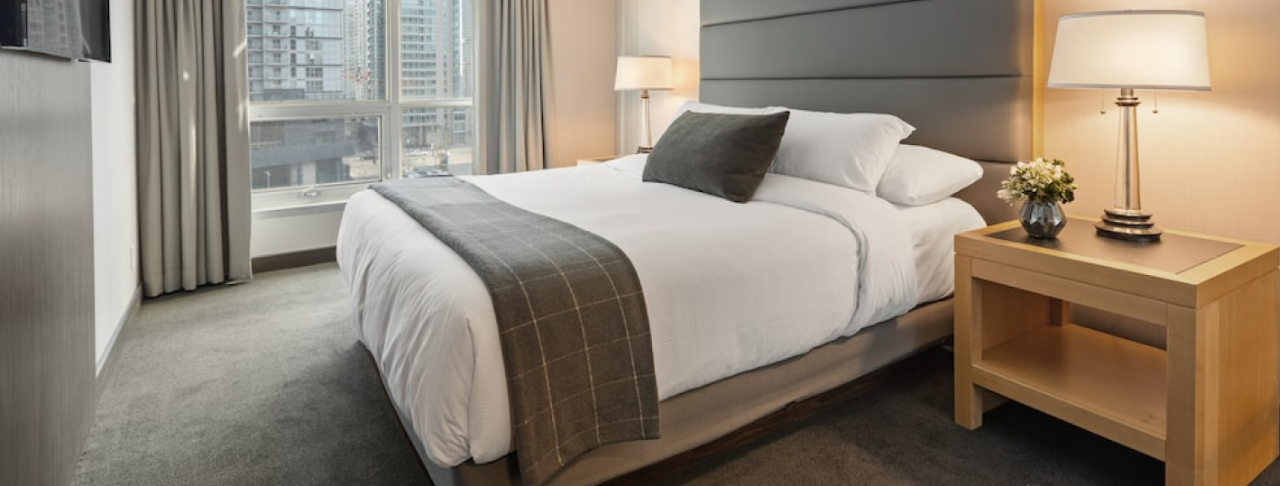
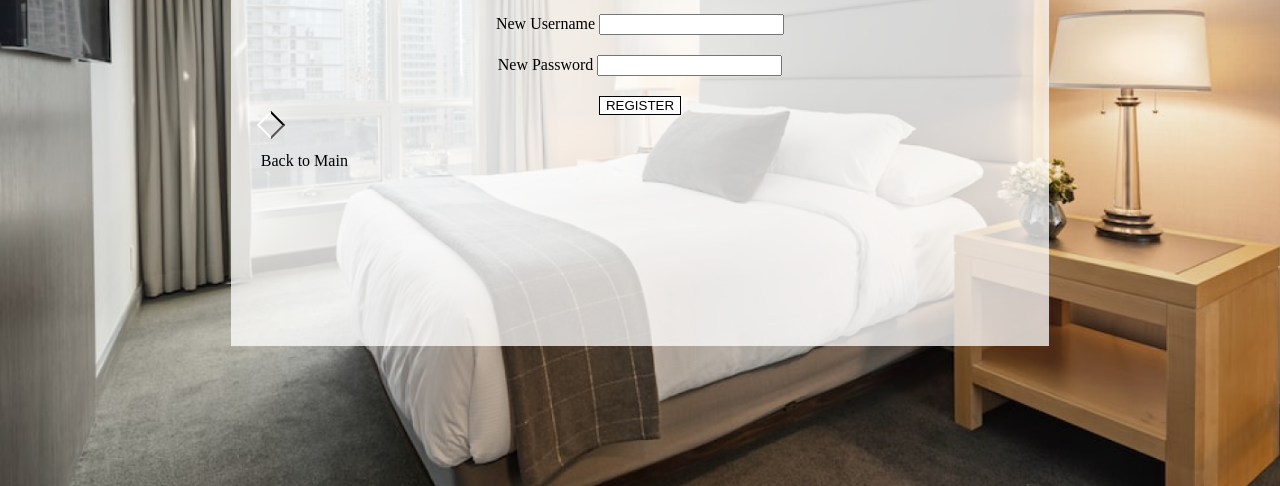
Before and after one commit to tamaron1820/hotel-reservation, a website: page public/register.html in a window 1280 px wide. Shown: the part 314-800 px from the top of the page. Drawn offline with Linux system fonts and the light colour scheme.

Commit message:
change CSS

```diff
--- a/public/loginAndFilter.css
+++ b/public/loginAndFilter.css
@@ -55,3 +55,53 @@ h2 {
   color: #fff;
   background: #000;
 }
+
+#register {
+  background-color: rgba(255, 255, 255, 0.75);
+  padding: 30px;
+  width: 60%;
+  height: 400px;
+  margin-bottom: 20px;
+  margin-left: auto;
+  margin-right: auto;
+  margin-top: 200px;
+}
+
+#back-from-register {
+  width: 20px;
+  height: 20px;
+  border-top: 2px solid white;
+  border-right: 2px solid white;
+  transform: rotate(225deg);
+  background-color: transparent;
+  display: inline-block;
+}
+
+#text-from-register {
+  display: inline-block;
+}
+
+#register .entry {
+  text-align: center;
+  margin-left: auto;
+  margin-right: auto;
+  margin-bottom: 20px;
+}
+
+#register #register-btn {
+  border: 1px solid #000;
+  border-radius: 0;
+  background: #fff;
+  margin-left: auto;
+  margin-right: auto;
+  display: flex;
+  justify-content: center;
+}
+
+#register #register-btn:hover {
+  color: #fff;
+  background: #000;
+}
+.hidden {
+  display: none;
+}
```
